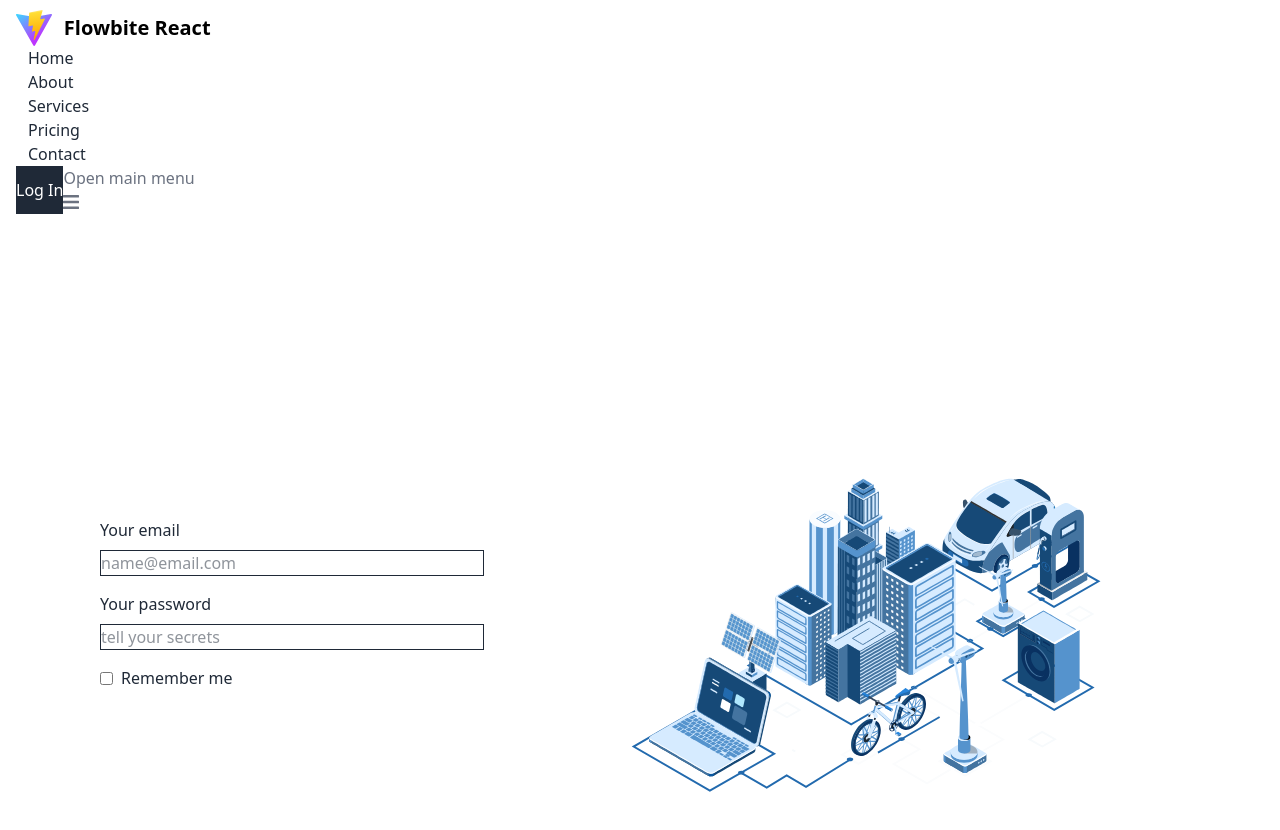
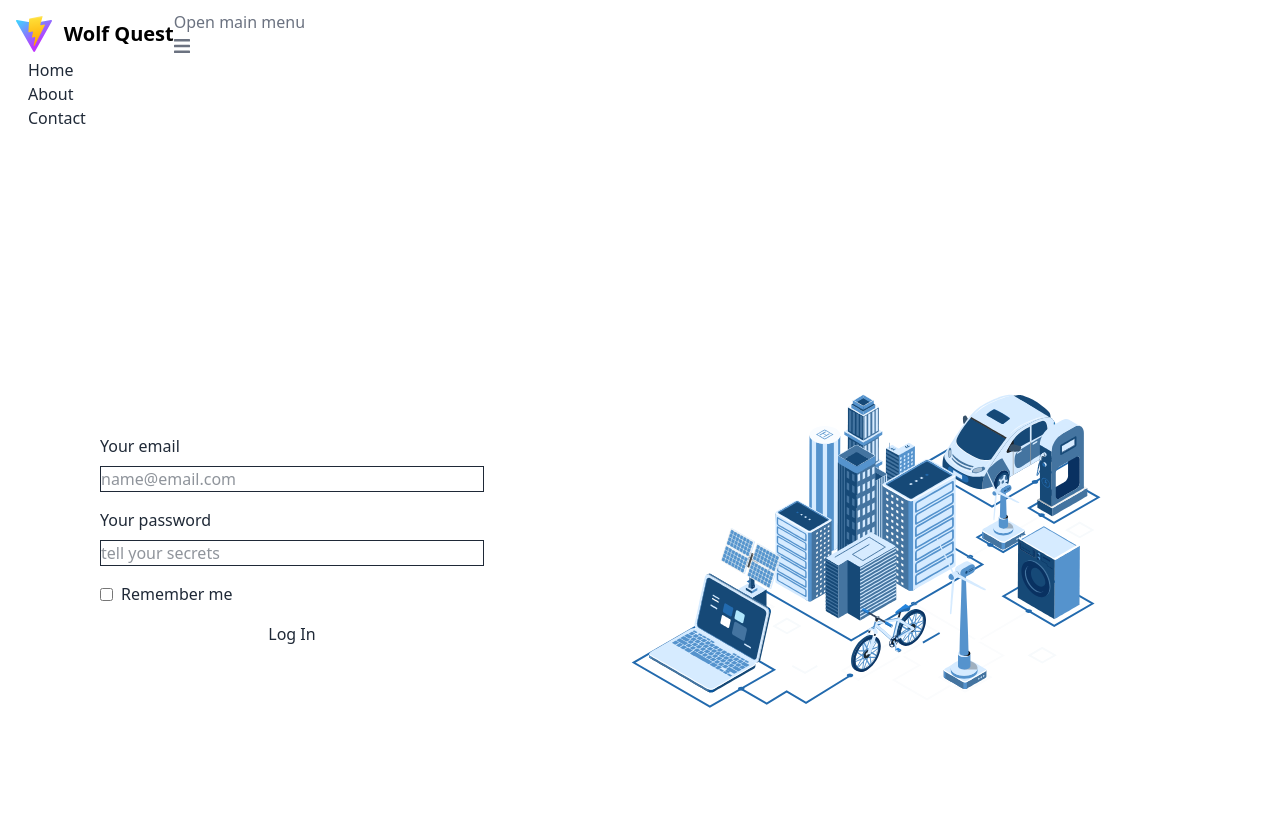
Before and after one commit to DoctorLeQuack1/digital-twin-front, a React (Vite) app: page /login in a window 1280 px wide. Shown: the top 830 px of the page. Built offline with nearby package versions, Linux system fonts and the light colour scheme.

Commit message:
Completed form component with routing properties.

```diff
--- a/package.json
+++ b/package.json
@@ -20,6 +20,7 @@
     "react-dom": "^19.0.0",
     "react-icons": "^5.5.0",
     "react-router": "^7.5.0",
+    "react-router-dom": "^7.5.0",
     "tailwindcss": "^4.1.4"
   },
   "devDependencies": {
--- a/src/App.tsx
+++ b/src/App.tsx
@@ -1,15 +1,15 @@
 import { BrowserRouter, Route, Routes } from "react-router";
-import { NavBar } from "./components/navBar";
-import { Home } from "./pages/Home";
+import { NavBar } from "./components/NavBar";
+import { LogIn } from "./pages/LogIn";
 import "./App.css"
 
 export const App = () => {
   return (
     <BrowserRouter>
       <NavBar/>
-      <Home/>
       <Routes>
-
+        <Route path="/login" element={<LogIn />} />
+        <Route path="/login" element={<LogIn />} />
       </Routes>
     </BrowserRouter>
   );
--- /dev/null
+++ b/src/api/user_login.ts
@@ -0,0 +1,18 @@
+import axios from "axios";
+
+
+export const loginFunction =  async (userProfile : any) => {
+
+    try {
+        const response = await axios.post("https://api.ejemplo.com/endpoint",
+            {
+                email:userProfile.email,
+                password:userProfile.password
+            }
+        );
+        console.log(response.status);
+    } catch (error) {
+        console.error("Something went wrong, please try agian...")
+    }
+
+}
--- a/src/components/LoginForm.tsx
+++ b/src/components/LoginForm.tsx
@@ -1,9 +1,14 @@
 
 import { Button, Checkbox, Label, TextInput, createTheme, ThemeProvider } from "flowbite-react";
 import { useState } from "react";
+import { loginFunction } from "../api/user_login";
 
 export const LoginForm = () => {
 
+  const [loginData, setData] = useState({
+    email  : "",
+    password: "",
+  });
 
 
   const customTheme = createTheme({
@@ -23,16 +28,33 @@ export const LoginForm = () => {
     },
   });
 
-  const clickHandler = (e : any) => {
+  const submitHandler = (e : any) => {
     e.preventDefault();
-    console.log("Formulario enviado");
+    setData({
+      email: "",
+      password : ""
+    });
+    console.log(loginData);
+    loginFunction(loginData);
+  };
+
+  const handleFormChange = (e : any) => {
+    e.preventDefault();
+    const { name, value } = e.target;
+    console.log(value);
+    setData((prev) => ({
+      ...prev,
+      [name] : value
+    }));
   };
 
 
   return (
 
     <ThemeProvider theme={customTheme}>
-      <form className="flex max-w-md flex-col gap-4">
+      <form
+      onSubmit={(e : any) => submitHandler(e)}
+      className="flex max-w-md flex-col gap-4">
         <div>
           <div className="mb-2 block">
             <Label htmlFor="email1">Your email</Label>
@@ -42,6 +64,9 @@ export const LoginForm = () => {
             type="email"
             placeholder="name@email.com"
             required
+            name="email"
+            value={loginData.email}
+            onChange={handleFormChange}
             onInvalid={(e) => e.currentTarget.setCustomValidity("Please, enter a valid email")}
             onInput={(e) => e.currentTarget.setCustomValidity("")}
           />
@@ -55,6 +80,9 @@ export const LoginForm = () => {
             type="password"
             placeholder="tell your secrets"
             required
+            name="password"
+            value={loginData.password}
+            onChange={handleFormChange}
             onInvalid={(e) => e.currentTarget.setCustomValidity("Please, enter valid password")}
             onInput={(e) => e.currentTarget.setCustomValidity("")}
           />
@@ -63,7 +91,7 @@ export const LoginForm = () => {
           <Checkbox id="remember" />
           <Label htmlFor="remember">Remember me</Label>
         </div>
-        <Button type="submit" onSubmit={(e) => clickHandler(e)}>Submit</Button>
+        <Button type="submit">Log In</Button>
       </form>
     </ThemeProvider>
   );
--- a/src/components/NavBar.tsx
+++ b/src/components/NavBar.tsx
@@ -1,31 +1,24 @@
 
 import { Button, Navbar, NavbarBrand, NavbarCollapse, NavbarLink, NavbarToggle, createTheme, ThemeProvider } from "flowbite-react";
+import { useLocation, useNavigate } from "react-router-dom";
 
 export const NavBar = () => {
 
+    const location = useLocation();
+    const navigate = useNavigate();
 
     const customTheme = createTheme({
         navbar: {
             root: {
                 base: "bg-white px-2 py-2.5 sm:px-4 dark:bg-transparent",
-                rounded: {
-                    on: "rounded",
-                    off: "",
-                },
             },
-            link: {
+        },
+    });
 
-            }
-        },
-        button: {
-            color: {
-                custom: "bg-gray-800 dark:bg-white hover:bg-white dark:hover:bg-gray-800 dark:text-gray-800 dark:hover:text-white text-white hover:text-gray-800"
-            },
-            outlineColor: {
-                custom: "bg-gray-800 dark:bg-white hover:bg-white dark:hover:bg-gray-800"
-            }
-        }
-    });
+    const navigateLogin = (e : any, path : string) => {
+        e.preventDefault();
+        navigate(path);
+    };
 
     return (
         <div className="sticky top-0 z-50 backdrop-blur-md">
@@ -33,20 +26,19 @@ export const NavBar = () => {
                 <Navbar fluid rounded>
                     <NavbarBrand href="https://flowbite-react.com">
                         <img src="/vite.svg" className="mr-3 h-6 sm:h-9" alt="Flowbite React Logo" />
-                        <span className="self-center whitespace-nowrap text-xl font-semibold dark:text-white text-black">Flowbite React</span>
+                        <span className="self-center whitespace-nowrap text-xl font-semibold dark:text-white text-black">Wolf Quest</span>
                     </NavbarBrand>
-                    <div className="flex md:order-2">
-                        <Button color="custom">Log In</Button>
-                        <NavbarToggle />
-                    </div>
+
+                    {location.pathname !== "/login" && <div className="flex md:order-2"> <Button onClick={(e) => {navigateLogin(e, "/login")}}>Log In</Button></div>}
+
+                    <NavbarToggle />
+
                     <NavbarCollapse>
-                        <NavbarLink href="#">
+                        <NavbarLink onClick={(e) => {navigateLogin(e, "/")}}>
                             Home
                         </NavbarLink>
-                        <NavbarLink href="#">About</NavbarLink>
-                        <NavbarLink href="#">Services</NavbarLink>
-                        <NavbarLink href="#">Pricing</NavbarLink>
-                        <NavbarLink href="#">Contact</NavbarLink>
+                        <NavbarLink onClick={(e) => {navigateLogin(e, "/")}}>About</NavbarLink>
+                        <NavbarLink onClick={(e) => {navigateLogin(e, "/")}}>Contact</NavbarLink>
                     </NavbarCollapse>
                 </Navbar>
             </ThemeProvider>
--- a/src/pages/Home.tsx
+++ b/src/pages/LogIn.tsx
@@ -3,7 +3,7 @@ import lottie from 'lottie-web';
 import animationData from '../assets/smart_city.json'; // asegúrate de tenerlo en esta ruta
 import { LoginForm } from '../components/LoginForm';
 
-export const Home = () => {
+export const LogIn = () => {
   const animationContainer = useRef(null);
 
   useEffect(() => {
```
Also changed, not shown: 1 other file (tests, documents, lock files or other folders).
